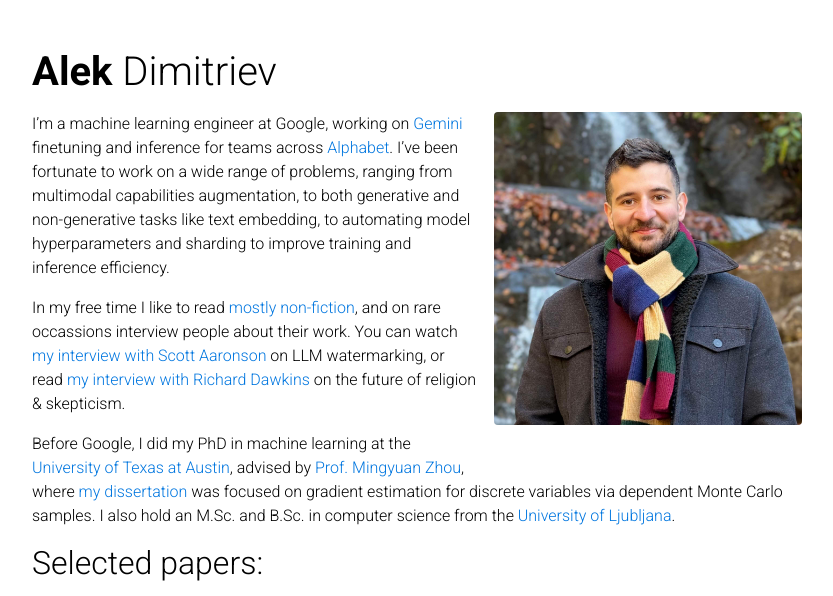
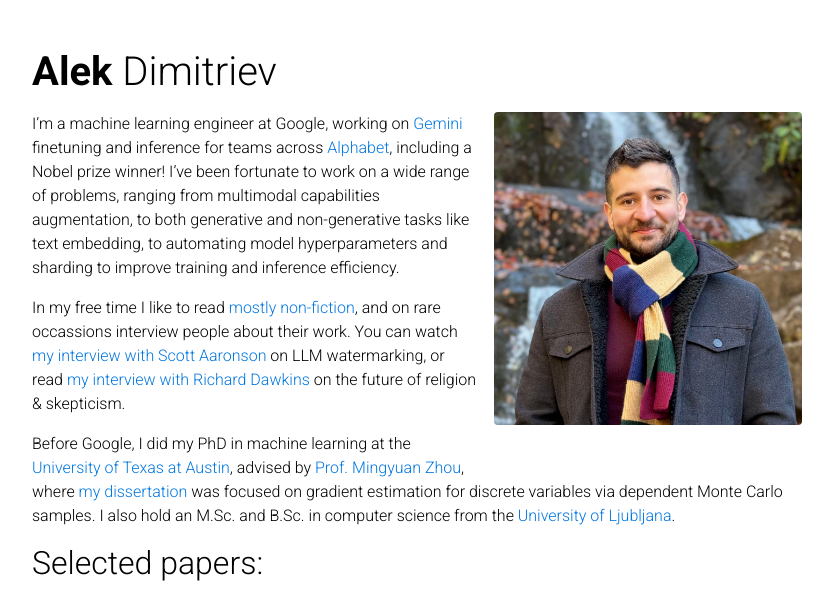
Before and after one commit to alekdimi/alekdimi.github.io, a Jekyll site: the page built from _pages/about.md, in a window 1280 px wide, cut to the strip 100-696 px from the top of the page. Shown: the whole strip, without its empty margins (223-1056 px from the left). Built offline with Jekyll 4.4.1, drawn with Linux system fonts in a browser that asks for light colours; nearby versions of some CDN libraries; full-size pictures stand in for the smaller copies a plugin makes; comment, search, counter and statistics services are not loaded; a style sheet for code colours, icons or effects is not loaded.

Commit message:
add reference to nobel prize

```diff
--- a/_pages/about.md
+++ b/_pages/about.md
@@ -13,7 +13,7 @@ selected_papers: true # includes a list of papers marked as "selected={true}"
 social: true  # includes social icons at the bottom of the page
 ---
 
-I'm a machine learning engineer at Google, working on [Gemini](https://gemini.google.com) finetuning and inference for teams across [Alphabet](https://abc.xyz). I've been fortunate to work on a wide range of problems, ranging from multimodal capabilities augmentation, to both generative and non-generative tasks like text embedding, to automating model hyperparameters and sharding to improve training and inference efficiency.
+I'm a machine learning engineer at Google, working on [Gemini](https://gemini.google.com) finetuning and inference for teams across [Alphabet](https://abc.xyz), including a Nobel prize winner! I've been fortunate to work on a wide range of problems, ranging from multimodal capabilities augmentation, to both generative and non-generative tasks like text embedding, to automating model hyperparameters and sharding to improve training and inference efficiency.
 
 In my free time I like to read [mostly non-fiction](https://www.goodreads.com/review/list/9349542-alek?ref=nav_mybooks&shelf=read), and on rare occassions interview people about their work. You can watch [my interview with Scott Aaronson](https://www.youtube.com/watch?v=EK2zEyFyYXM) on LLM watermarking, or read [my interview with Richard Dawkins](https://centerforinquiry.org/blog/the-future-of-religion-skepticism-with-richard-dawkins/) on the future of religion & skepticism.
 
```
